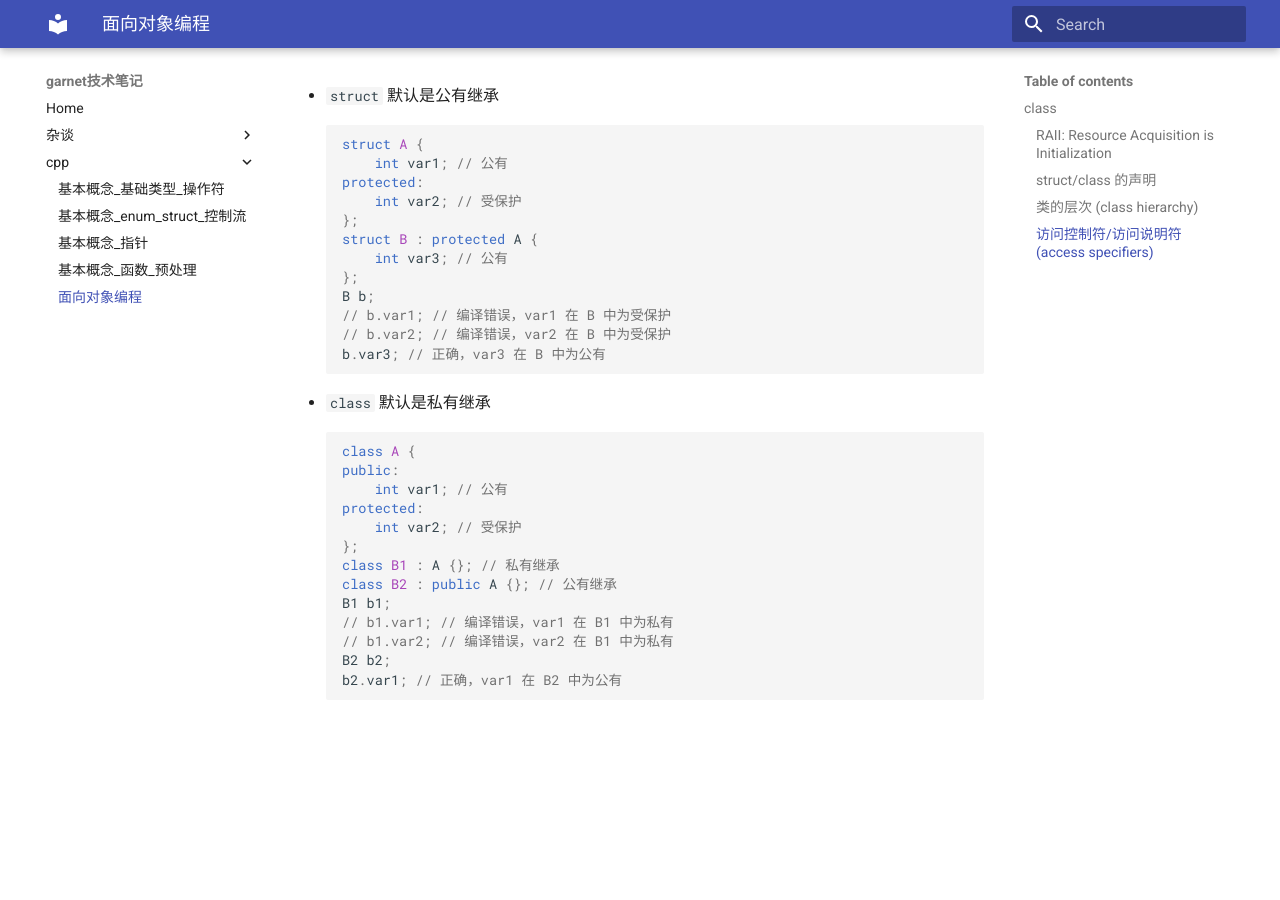
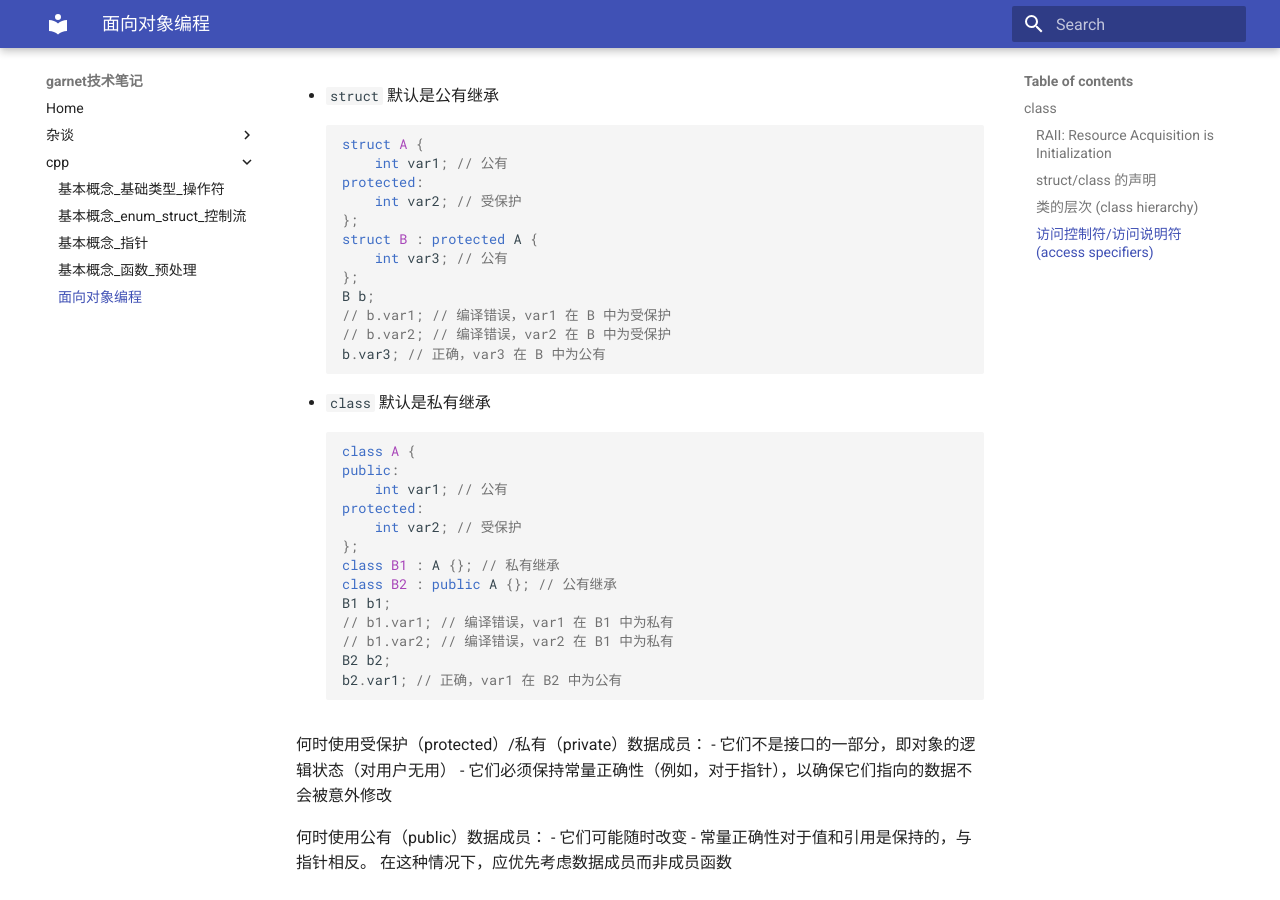
Before and after one commit to ymma98/technotes, an MkDocs documentation site: the page built from docs/cpp/OOP.md, in a window 1280 px wide and 900 px high, scrolled down 3937 px. Built offline with MkDocs 1.6.1 and Material for MkDocs 9.7.7, drawn with Linux system fonts in a browser that asks for light colours; formulas are drawn with MathJax 3; before the commit the page ends 4677 px from its top, so only the background shows below that.

Commit message:
docs/cpp/OOP.md updated from https://stackedit.cn/

````diff
--- a/docs/cpp/OOP.md
+++ b/docs/cpp/OOP.md
@@ -192,8 +192,17 @@ b2.var1; // 正确，var1 在 B2 中为公有
 ```
 
 
+何时使用受保护（protected）/私有（private）数据成员：
+- 它们不是接口的一部分，即对象的逻辑状态（对用户无用）
+- 它们必须保持常量正确性（例如，对于指针），以确保它们指向的数据不会被意外修改
+
+何时使用公有（public）数据成员：
+- 它们可能随时改变
+- 常量正确性对于值和引用是保持的，与指针相反。
+在这种情况下，应优先考虑数据成员而非成员函数
+
 <!--stackedit_data:
-eyJoaXN0b3J5IjpbLTIwNjY3MDE5MDEsMzA4MzI2ODkwLC05OT
+eyJoaXN0b3J5IjpbLTE2MTA4MTA4NDQsMzA4MzI2ODkwLC05OT
 Y2MTI3NjEsMTE0ODg0MjY0NiwyMjU5ODA0NzUsLTY0MTE2ODM5
 LDk3NjQ0MTMxNl19
 -->
````
